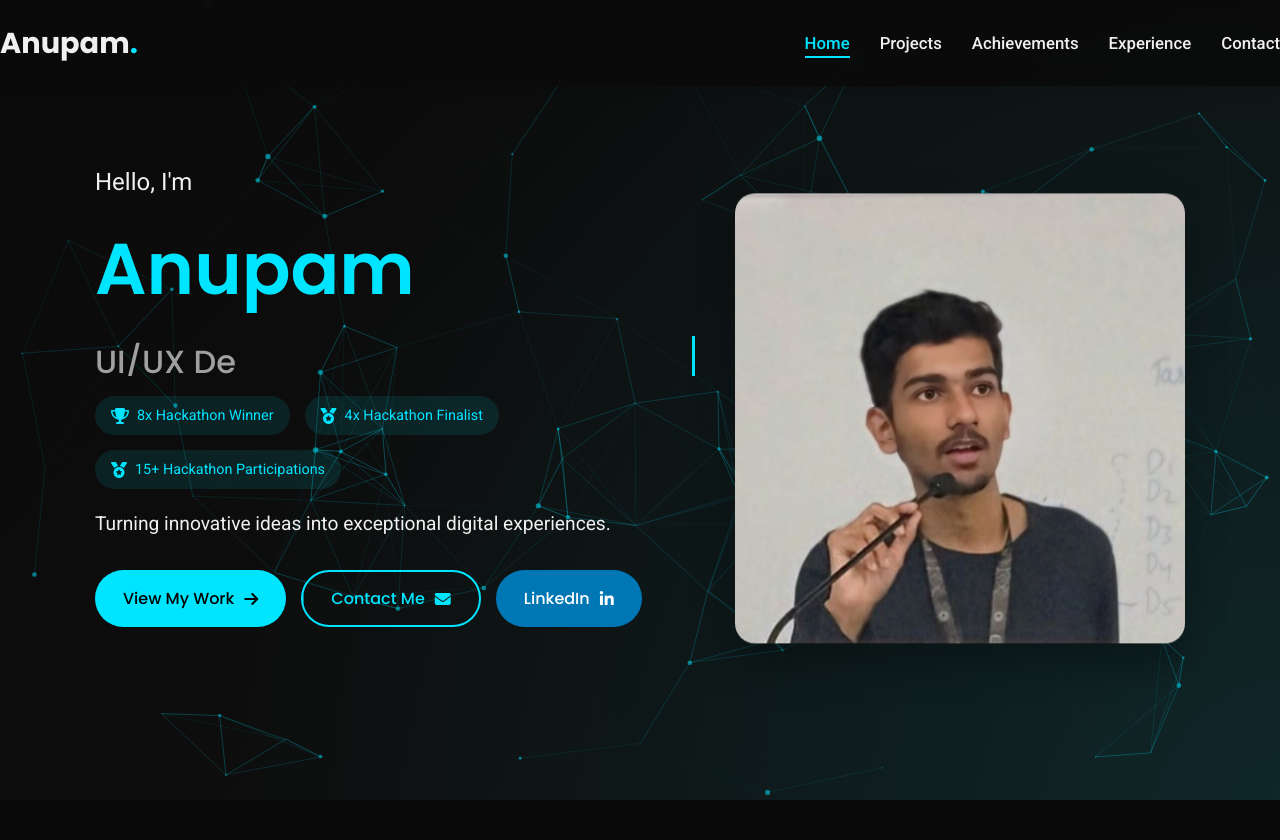
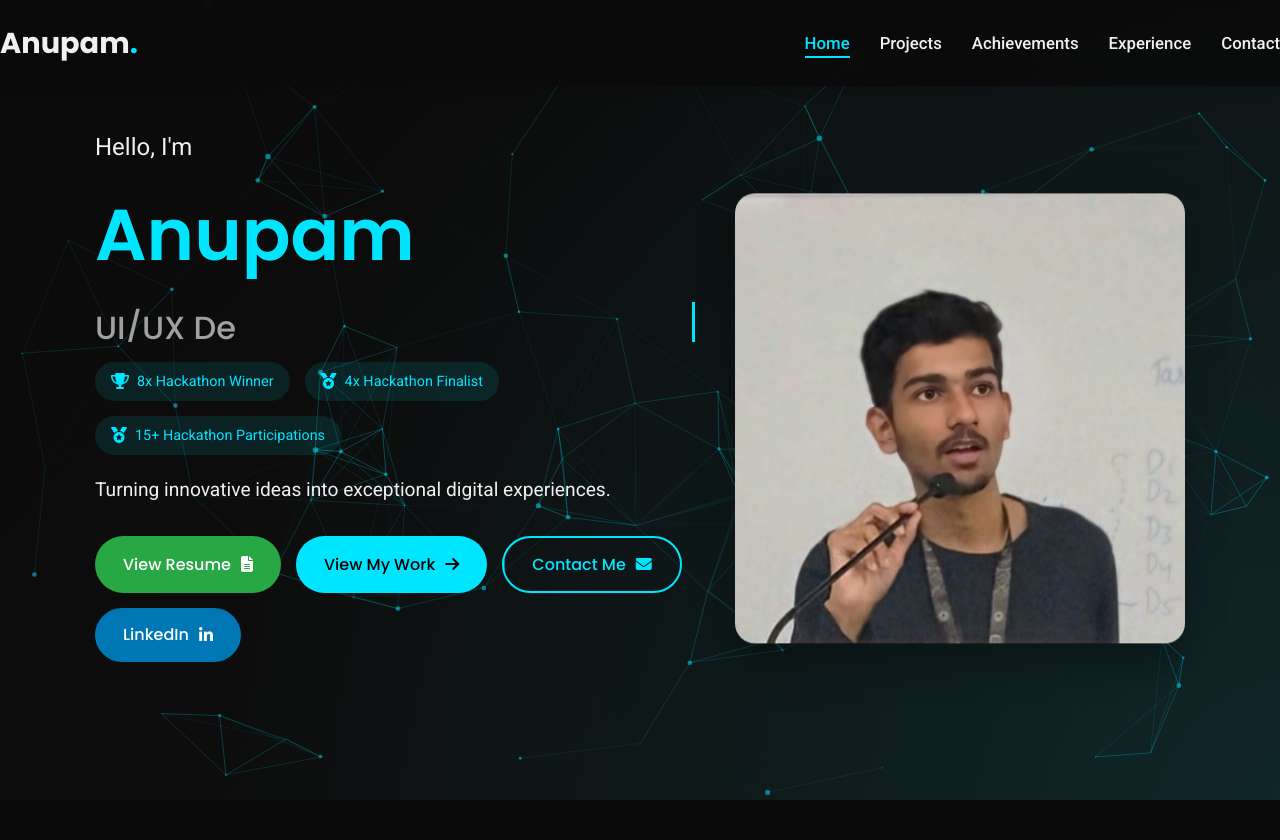
Before and after one commit to 9582anupam/Portfolio, a PHP site: page / in a window 1280 px wide. Shown: the top 840 px of the page. Run offline with PHP 8.4, Linux system fonts and the light colour scheme.

Commit message:
added resume button

```diff
--- a/Frontend/index.html
+++ b/Frontend/index.html
@@ -63,6 +63,10 @@
                     </div>
                     <p class="hero-description">Turning innovative ideas into exceptional digital experiences.</p>
                     <div class="hero-buttons">
+                        <a href="https://docs.google.com/document/d/1lpjQRDw5OTFUAK3gdZjI0QezEr9nHS-mmGD0QHfuqxw/edit?usp=sharing" target="_blank" class="btn resume-btn">
+                            <span>View Resume</span>
+                            <i class="fas fa-file-alt"></i>
+                        </a>
                         <a href="#projects" class="btn primary-btn">
                             <span>View My Work</span>
                             <i class="fas fa-arrow-right"></i>
--- a/Frontend/style.css
+++ b/Frontend/style.css
@@ -297,6 +297,33 @@ ul {
     transform: translateX(5px);
 }
 
+/* Resume Button */
+.resume-btn {
+    background-color: #28a745;
+    color: #fff;
+}
+
+.resume-btn::before {
+    content: '';
+    position: absolute;
+    top: 0;
+    left: 0;
+    width: 100%;
+    height: 100%;
+    background-color: #218838;
+    transform: translateX(-100%);
+    transition: transform 0.3s ease;
+    z-index: 1;
+}
+
+.resume-btn:hover::before {
+    transform: translateX(0);
+}
+
+.resume-btn:hover i {
+    transform: translateX(5px);
+}
+
 .btn.small {
     padding: 10px 20px;
     font-size: 0.9rem;
```
